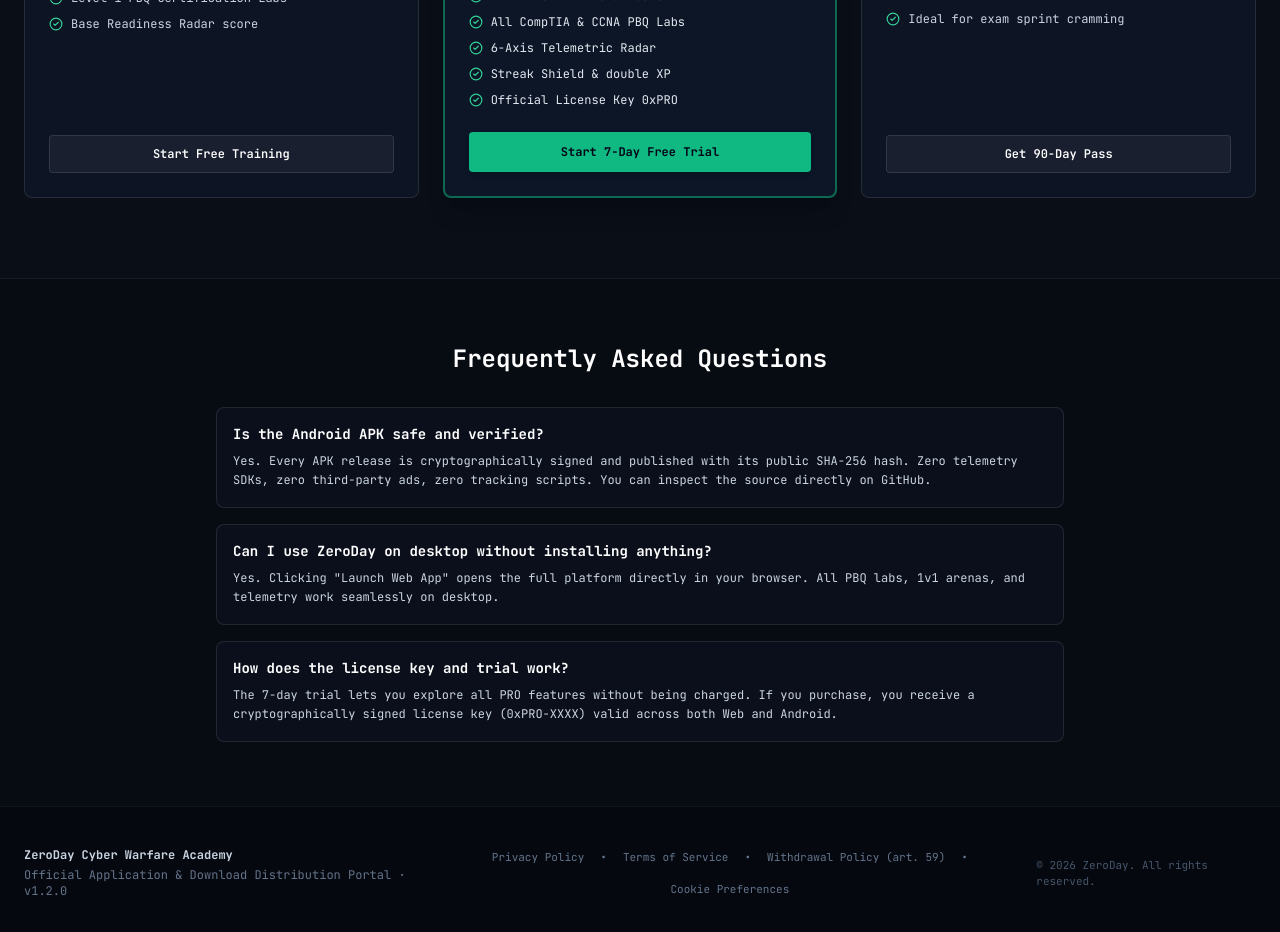
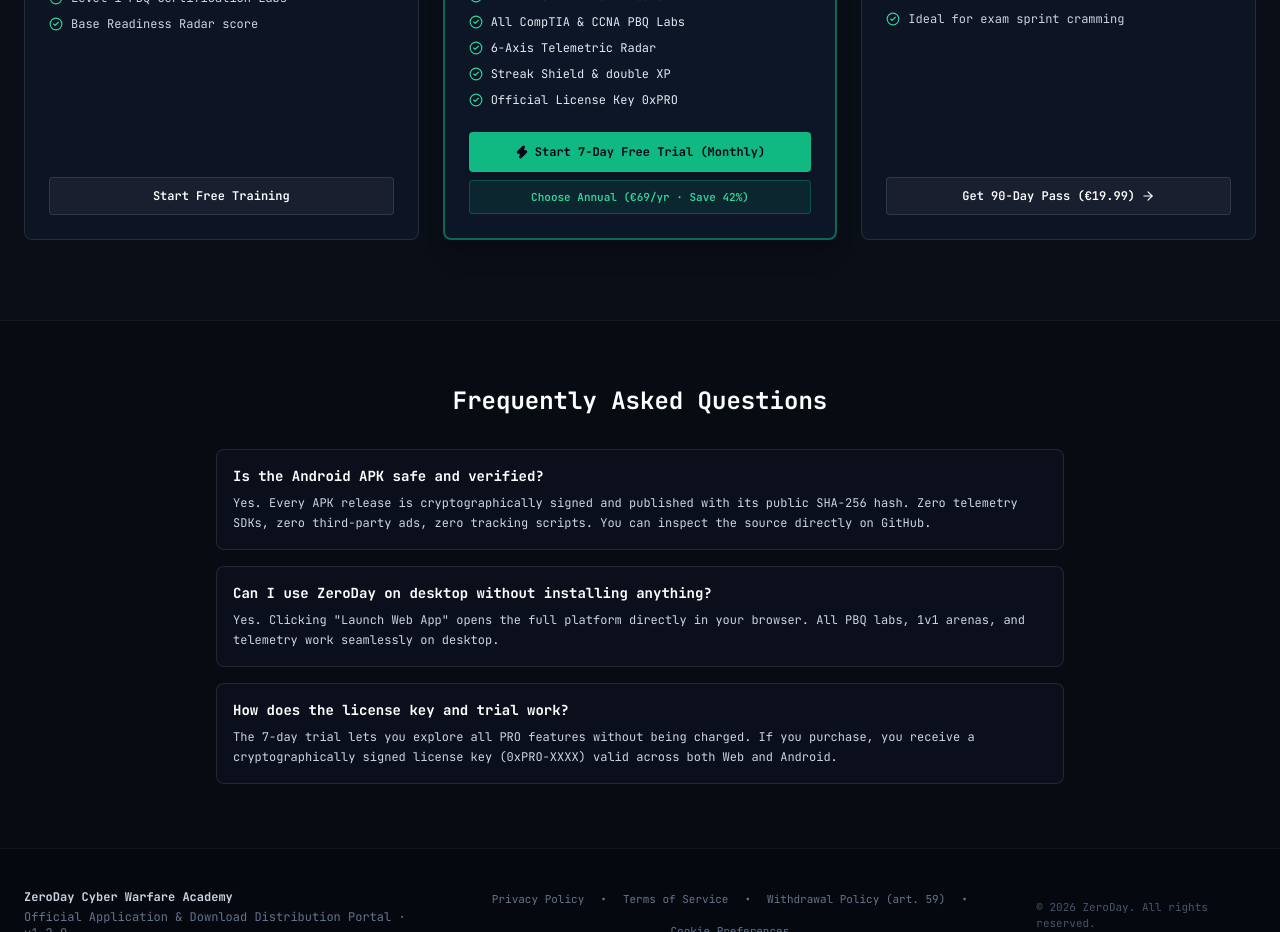
Before and after one commit to MatteAdor/pwnify, a React (Vite) app: page / in a window 1280 px wide. Shown: the part 2700-3632 px from the top of the page. Built offline with nearby package versions, Linux system fonts and the light colour scheme; no server answers; a web font is replaced by a local one.

Commit message:
feat(payments): integrate production Lemon Squeezy checkout URLs for PRO and Starter Pass

```diff
--- a/src/components/Landing/LandingPortal.tsx
+++ b/src/components/Landing/LandingPortal.tsx
@@ -1,7 +1,9 @@
 import React, { useState } from 'react';
 import { useLanguage } from '../../utils/language';
 import { PRICING_CONFIG } from '../../config/pricing.config';
+import { MONETIZATION_CONFIG } from '../../config/monetization';
 import { sound } from '../../utils/soundEngine';
+import { isSafeRedirectUrl } from '../../utils/security';
 import {
   Download,
   Terminal,
@@ -18,7 +20,8 @@
   Radar,
   AlertTriangle,
   Flame,
-  ArrowRight
+  ArrowRight,
+  Zap
 } from 'lucide-react';
 
 interface LandingPortalProps {
@@ -51,6 +54,15 @@
     navigator.clipboard.writeText(APK_SHA256);
     setCopiedHash(true);
     setTimeout(() => setCopiedHash(false), 2500);
+  };
+
+  const handleCheckoutRedirect = (url: string) => {
+    sound.playTap();
+    if (url && isSafeRedirectUrl(url)) {
+      window.location.href = url;
+    } else {
+      onLaunchApp();
+    }
   };
 
   const interactiveSnippets = [
@@ -738,15 +750,21 @@
                 </ul>
               </div>
 
-              <button
-                onClick={() => {
-                  sound.playTap();
-                  onLaunchApp();
-                }}
-                className="w-full py-3 rounded bg-emerald-500 hover:bg-emerald-400 text-slate-950 font-mono text-xs font-bold transition-colors shadow-md"
-              >
-                {isEn ? 'Start 7-Day Free Trial' : 'Attiva 7 Giorni di Prova Gratis'}
-              </button>
+              <div className="space-y-2">
+                <button
+                  onClick={() => handleCheckoutRedirect(MONETIZATION_CONFIG.stripeMonthlyUrl)}
+                  className="w-full py-3 rounded bg-emerald-500 hover:bg-emerald-400 text-slate-950 font-mono text-xs font-bold transition-colors shadow-md flex items-center justify-center gap-1.5"
+                >
+                  <Zap className="w-3.5 h-3.5 fill-current" />
+                  <span>{isEn ? 'Start 7-Day Free Trial (Monthly)' : 'Attiva 7 Giorni Gratis (Mensile)'}</span>
+                </button>
+                <button
+                  onClick={() => handleCheckoutRedirect(MONETIZATION_CONFIG.stripeAnnualUrl)}
+                  className="w-full py-2 rounded bg-emerald-500/10 hover:bg-emerald-500/20 text-emerald-400 border border-emerald-500/30 font-mono text-[11px] font-semibold transition-colors flex items-center justify-center gap-1"
+                >
+                  <span>{isEn ? 'Choose Annual (€69/yr · Save 42%)' : 'Scegli Annuale (€69/anno · Risparmi 42%)'}</span>
+                </button>
+              </div>
             </div>
 
             {/* Tier 3: Starter Pass 90 Days */}
@@ -788,13 +806,11 @@
               </div>
 
               <button
-                onClick={() => {
-                  sound.playTap();
-                  onLaunchApp();
-                }}
-                className="w-full py-2.5 rounded bg-white/5 hover:bg-white/10 text-white font-mono text-xs font-semibold border border-white/10 transition-colors"
+                onClick={() => handleCheckoutRedirect(MONETIZATION_CONFIG.starterPassUrl)}
+                className="w-full py-2.5 rounded bg-white/5 hover:bg-white/10 text-white font-mono text-xs font-semibold border border-white/10 transition-colors flex items-center justify-center gap-1.5"
               >
-                {isEn ? 'Get 90-Day Pass' : 'Acquista Starter Pass 90d'}
+                <span>{isEn ? 'Get 90-Day Pass (€19.99)' : 'Acquista Starter Pass (€19.99)'}</span>
+                <ArrowRight className="w-3.5 h-3.5" />
               </button>
             </div>
 
--- a/src/config/monetization.ts
+++ b/src/config/monetization.ts
@@ -15,11 +15,11 @@
 }
 
 export const MONETIZATION_CONFIG: MonetizationConfig = {
-  stripeAnnualUrl: (import.meta.env?.VITE_STRIPE_ANNUAL_URL as string) || '',
-  stripeMonthlyUrl: (import.meta.env?.VITE_STRIPE_MONTHLY_URL as string) || '',
-  starterPassUrl: (import.meta.env?.VITE_STRIPE_STARTER_URL as string) || '',
+  stripeAnnualUrl: (import.meta.env?.VITE_STRIPE_ANNUAL_URL as string) || 'https://zeroday-app.lemonsqueezy.com/checkout/buy/9dcce9d8-1477-4a77-b4b7-387f7b6a2d3d',
+  stripeMonthlyUrl: (import.meta.env?.VITE_STRIPE_MONTHLY_URL as string) || 'https://zeroday-app.lemonsqueezy.com/checkout/buy/386f6353-c719-4d1b-b63d-360002bf5520',
+  starterPassUrl: (import.meta.env?.VITE_STRIPE_STARTER_URL as string) || 'https://zeroday-app.lemonsqueezy.com/checkout/buy/dd9271e3-bbc4-41d6-ac63-3f5f4cddc0b0',
 
-  enableRealRedirect: import.meta.env?.VITE_ENABLE_REAL_STRIPE_REDIRECT === 'true',
+  enableRealRedirect: import.meta.env?.VITE_ENABLE_REAL_STRIPE_REDIRECT !== 'false',
 
   currency: PRICING_CONFIG.currencySymbol,
 
```
